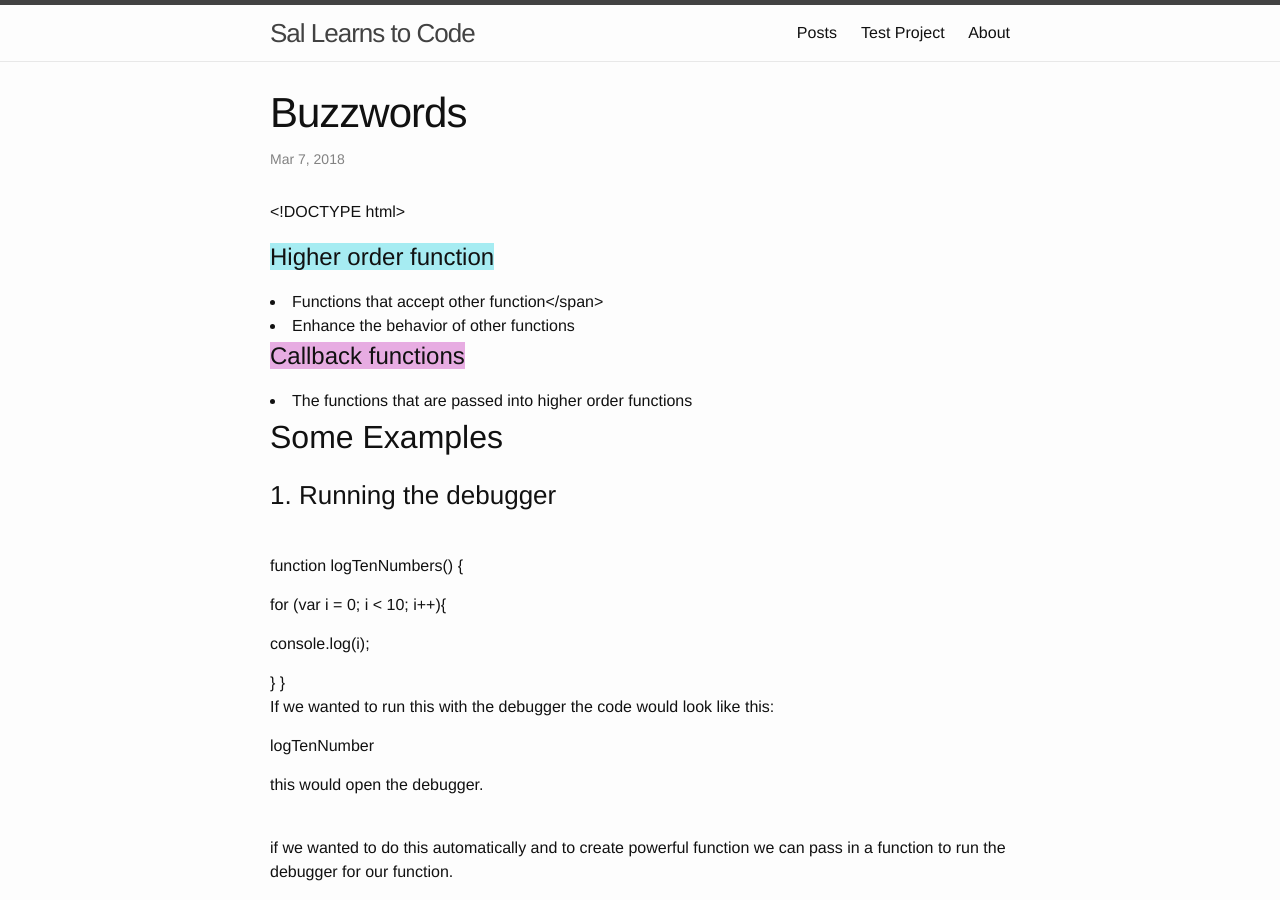
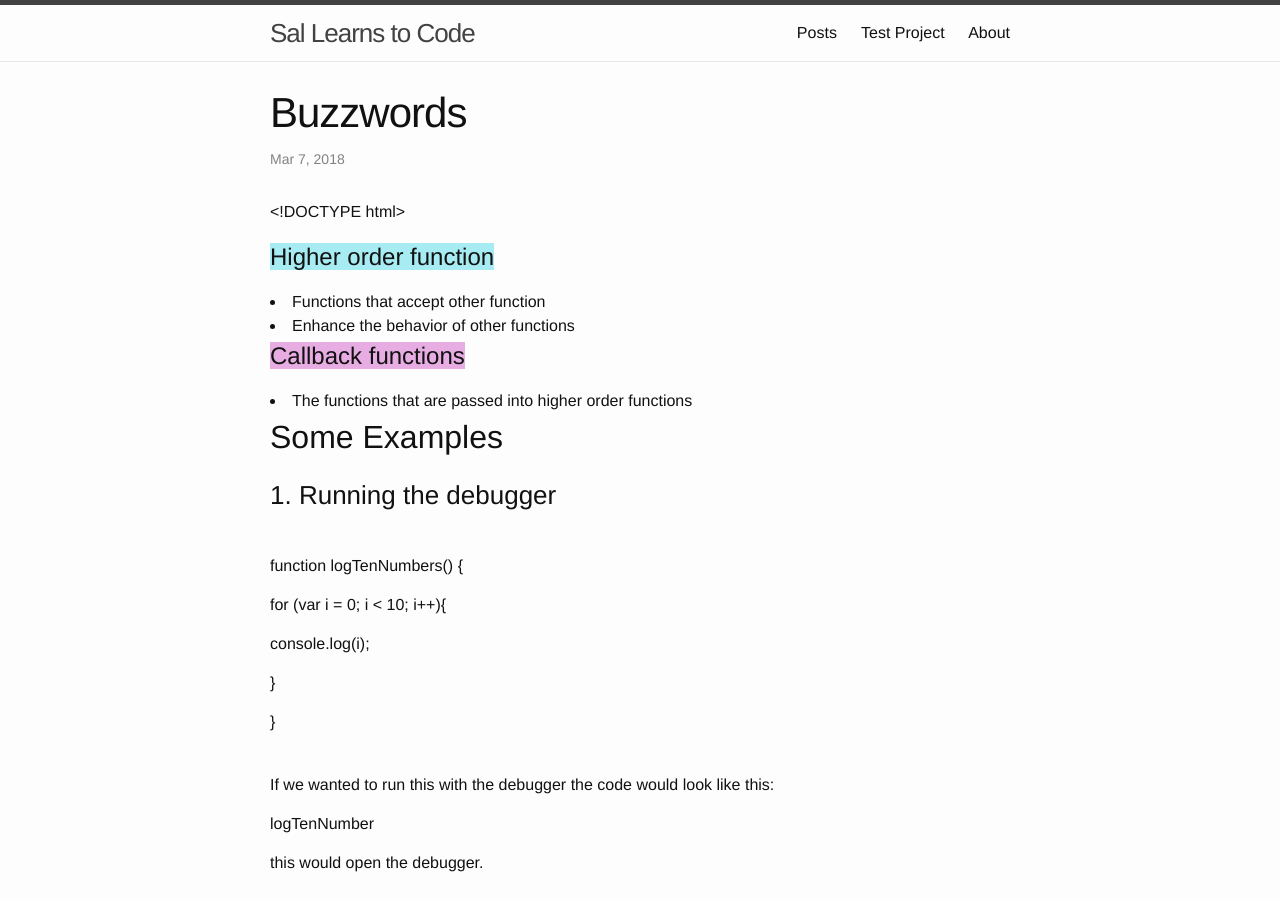
Before and after one commit to saloni1990/saloni1990.github.io, a Jekyll site: the page built from _posts/2018-03-07-Buzzwords.md, in a window 1280 px wide and 900 px high. Built offline with Jekyll 4.4.1, drawn with Linux system fonts in a browser that asks for light colours; our own code applies the rules of GitHub Pages for plain Markdown files.

Commit message:
Update 2018-03-07-Buzzwords.md

```diff
--- a/_posts/2018-03-07-Buzzwords.md
+++ b/_posts/2018-03-07-Buzzwords.md
@@ -5,7 +5,7 @@
 </head>
 <body>
 	<h1><span style="background-color: #a6ecf2">Higher order function</span></h1>
-<li>Functions that accept other function</span></li>
+<li>Functions that accept other function</li>
 <li>Enhance the behavior of other functions</li>
 <h1><span style="background-color: #e7ace2">Callback functions</span></h1>
 <li>The functions that are passed into higher order functions</li>
@@ -16,8 +16,8 @@
 <p>function logTenNumbers() {</p>
 <p>for (var i = 0; i < 10; i++){</p>
 <p>console.log(i);</p>
-	}
-}
+<p>	}</p>
+<p>}</p>
 <br>
 <p>If we wanted to run this with the debugger the code would look like this:</p>
 <p>logTenNumber</p>
```
